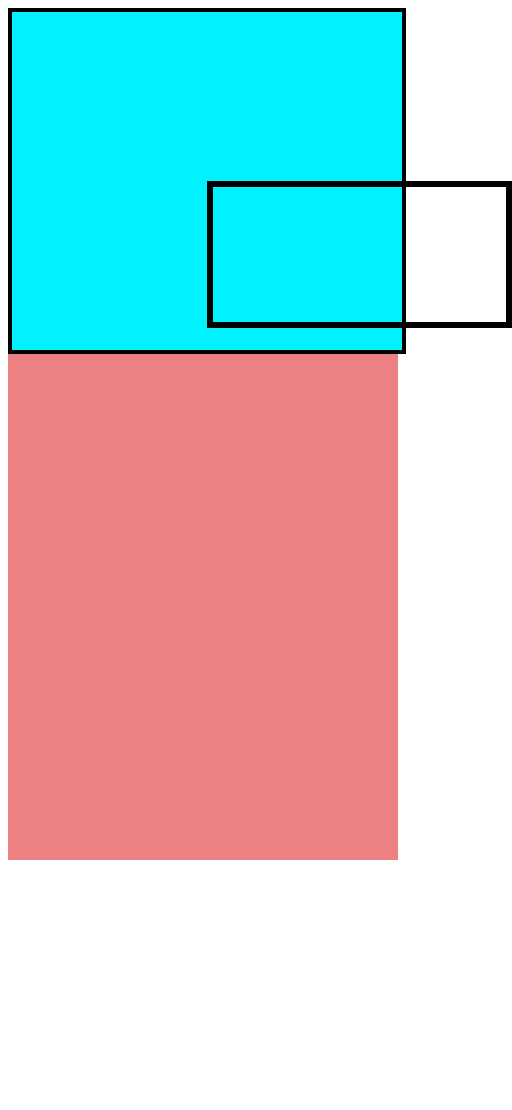
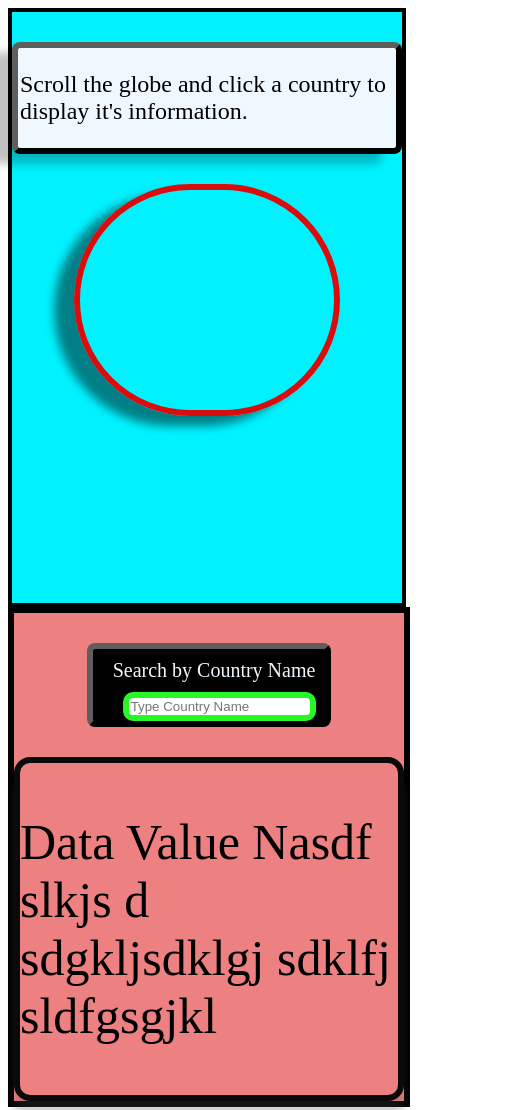
Before and after one commit to KalebGoad/worldMap, a plain HTML site: page index.html in a window 390 px wide. Shown: the top 1110 px of the page, 512 px wide, since content can reach past the window. Before the commit the page ends 868 px from the top, so only its background shows below. Drawn offline with Linux system fonts and the light colour scheme.

Commit message:
Blueprint_Complete

```diff
--- a/index.css
+++ b/index.css
@@ -3,43 +3,212 @@
     display: flex;
 }
 
+/* Start of the Map Component */
 .map {
-    width: 50vw;
+    width: 75vw;
     height: 100vh;
     /* flex: 1; */
     background-color: rgb(0, 242, 255);
     border: 4px solid black;
-    position: relative;
 }
 
-.svg_content {
-    position: absolute;
-    left: 50%;
-    right: 0;
-    top: 50%;
-    height: 40%;
-    width: 75%;
+    .map-header {
+        display: flex;
+        background-color: aliceblue
+        ;
+        margin: auto;
+        margin-top: 30px;
+        height: auto;
+        align-items: center;
+        width: fit-content;
+        border: 6px outset rgb(10, 10, 10);
+        border-radius: 8px;
+        box-shadow: -20px 10px 10px rgba(4, 4, 4, 0.246);
+    }
+
+        .click-globe {
+            display: block;
+            margin: auto;
+            font-size: 30px;
+            left: 50%;
+            align-items: center;
+        }
+
+            .svg_content {
+                margin: auto;
+                margin-top: 20%;
+                align-items: center;
+                height: 400px;
+                width: 65%;
+                border: 6px solid rgb(221, 12, 12);
+                border-radius: 400px;
+                box-shadow: -20px 10px 10px rgba(4, 4, 4, 0.483);
+            }
+
+ /* Start of Data Component */
+
+.data {
+    width: 35vw;
+    height: 100vh;
+    align-content: stretch;
+    background-color: rgb(237, 128, 128);
     border: 6px solid black;
 }
 
-.data {
-    width: 50vw;
-    height: 100vh;
-    /* flex: 1; */
-    background-color: rgb(237, 128, 128);
+    .data-header {
+        margin: auto;
+        margin-top: 30px;
+        align-items: center;
+        background-color: black;
+        height: auto;
+        max-width: fit-content;
+        border: 6px outset rgb(10, 10, 10);
+        border-radius: 8px;
+    }
+
+        .search {
+            padding: 10px;
+            margin: auto;
+            margin-left: 10px;
+            font-size: 20px;
+            color:aliceblue;
+        }
+            #search-field {
+                margin: auto;
+                margin-left: 30px;
+                border: 6px solid rgba(3, 247, 3, 0.862);
+                border-radius: 10px;
+            }
+
+                .country-data {
+                    margin: auto;
+                    margin-top: 30px;
+                    align-items: center;
+                    align-content: stretch;
+                    height: auto;
+                    max-width: fit-content;
+                    border: 6px solid rgb(10, 10, 10);
+                    border-radius: 16px;
+                    box-shadow: 0px 20px 10px rgba(76, 73, 73, 0.246);
+                }
+
+                    .output-text {
+                        font-size: 50px;
+
+                    }
+/* Media Queries for increasing SVG World map: use Min-width */
+
+@media (min-width: 1100px) {
+    .svg_content {
+        margin-top: 15%;
+        height: 500px;
+    }
 }
-/* depending how the SVG map looks, adjust Max-width to be larger, focus on usablility of the map when to switch flex-direction  */
-@media (max-width: 600px) {
+
+
+@media (min-width: 1350px) {
+    .svg_content {
+        margin-top: 10%;
+        height: 600px;
+    }
+}
+
+@media (min-width: 1550px) {
+    .svg_content {
+        margin-top: 8%;
+        height: 700px;
+    }
+}
+
+@media (min-width: 2000px) {
+    .svg_content {
+        margin-top: 6%;
+        height: 800px;
+    }
+}
+
+@media (min-width: 2350px) {
+    .svg_content {
+        margin-top: 5%;
+        height: 900px;
+        border-radius: 700px;
+    }
+}
+
+@media (min-width: 2455px) {
+    .svg_content {
+        margin-top: 5%;
+        height: 1000px;
+        border-radius: 800px;
+    }
+}
+
+@media (min-width: 2900px) {
+    .svg_content {
+        margin-top: 5%;
+        height: 1100px;
+        border-radius: 900px;
+    }
+}
+
+
+/* Beginning of page break to mobile devices: Use Max-width*/
+
+@media (max-width: 800px) {
     .container {
         flex-direction: column;
     }
+
     .map {
         width: 100vw;
-        height: 40vh;
+        height: 70vh;
     }
+
+        .map-header {
+        height: 100px;
+        max-width: fit-content;
+        }
+
+            .click-globe {
+                margin: auto;
+                padding: 2px;
+                font-size: 24px;
+            }
+                .svg_content {
+                    margin-top: 30px;
+                    height: 400px;
+                }
 
     .data {
         width: 100vw;
-        height: 60vh;
+        height: fit-content;
+        align-content: stretch;
+    }
+
+        .data-header {
+
+        }
+
+            .search {
+
+            }
+
+                .country-data {
+
+                }
+
+}
+
+
+/* Media Queries for adjusting SVG world map to small devices. */
+@media (max-width: 530px) {
+    .svg_content {
+        height: 220px;
     }
 }
+
+@media (max-width: 400px) {
+    .svg_content {
+        height: 220px;
+    }
+}
--- a/index.html
+++ b/index.html
@@ -9,9 +9,21 @@
     <body>
         <div class="container">
             <div class="map">
+                <div class="map-header">
+                    <p class="click-globe">Scroll the globe and click a country to display it's information.</p>
+                </div>
                 <div class="svg_content"></div>
             </div>
-            <div class="data"></div>
+            <div class="data">
+                <div class="data-header">
+                    <p class="search">Search by Country Name</p>
+                        <input type="text" id="search-field" placeholder="Type Country Name">
+                </div>
+                <div class="country-data">
+                    <p class="output-text">Data Value Nasdf slkjs d sdgkljsdklgj sdklfj sldfgsgjkl
+                    </p>
+                </div>
+            </div>
         </div>
     </body>
 </html>
```
